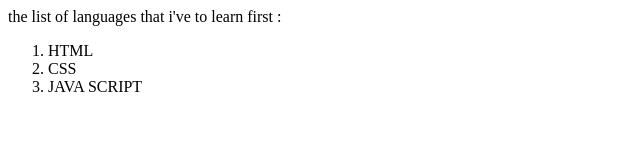
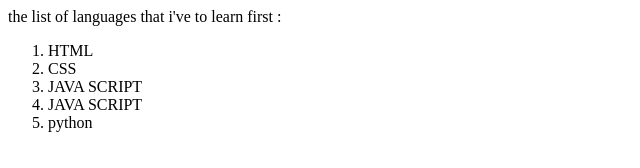
Before and after one commit to ismet946/yeni, a plain HTML site: page index.html in a window 1280 px wide. Shown: the whole page, without its empty margins (0-640 px from the left). Drawn offline with Linux system fonts and the light colour scheme.

Commit message:
added new language

```diff
--- a/index.html
+++ b/index.html
@@ -8,6 +8,8 @@
             <li>HTML </li>
             <li>CSS </li>
             <li>JAVA SCRIPT </li>
+            <li>JAVA SCRIPT </li>
+            <li>python </li>
         </ol>
 
     </body>
```
